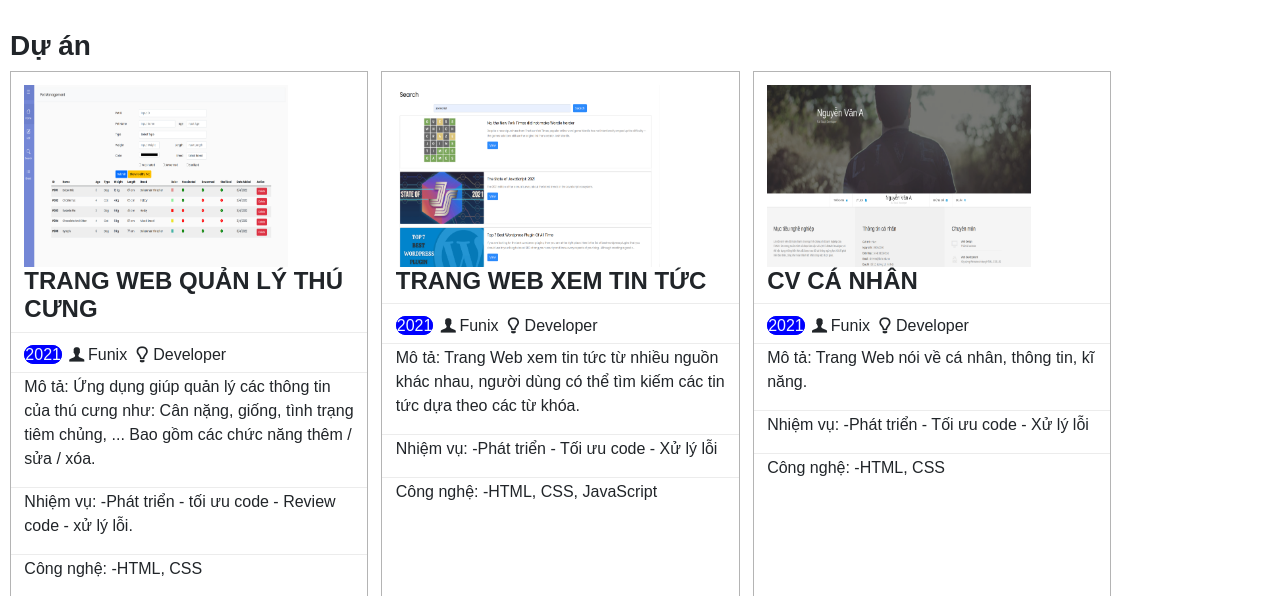
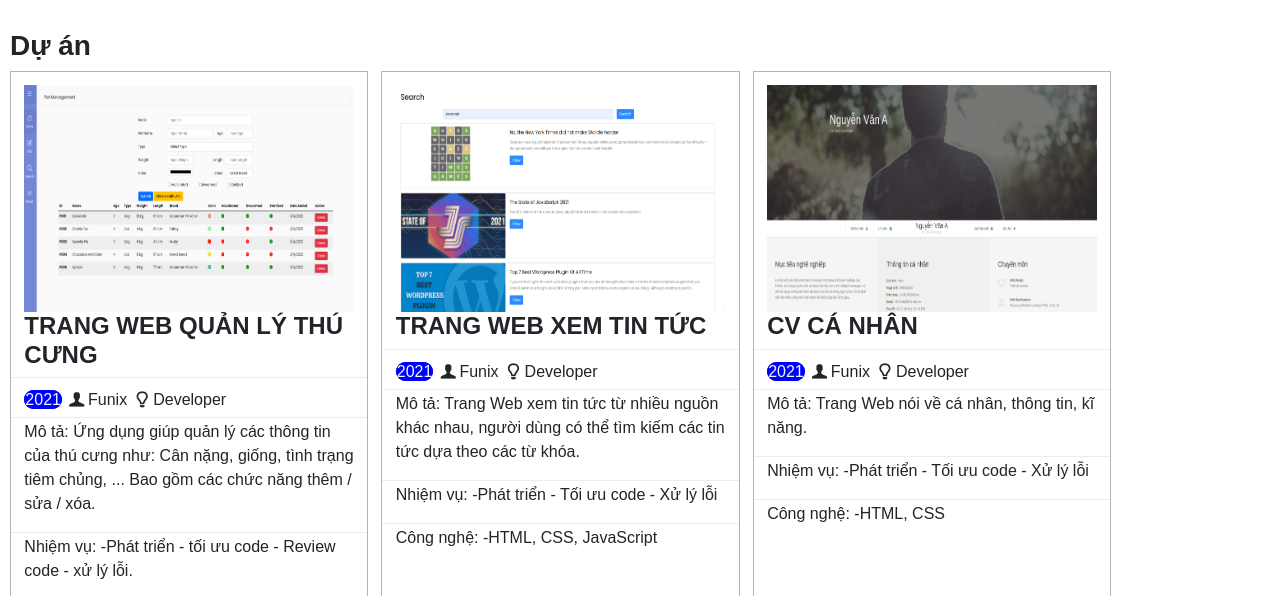
Before and after one commit to JohnPham69/ASM3, a plain HTML site: page index.html in a window 1280 px wide. Shown: the part 1907-2503 px from the top of the page. Drawn offline with nearby package versions, Linux system fonts and the light colour scheme.

Commit message:
Add files via upload

```diff
--- a/css/mobile.css
+++ b/css/mobile.css
@@ -117,6 +117,6 @@
         width: 40vh !important;
     }
     #Project .part img {
-        width: 100% !important;
+        width: inherit;
     }
 }
--- a/css/tablet.css
+++ b/css/tablet.css
@@ -95,10 +95,7 @@
         width: 28vw !important;
     }
     #Project .part img {
-        width: inherit;
-    }
-    .be_smol img {
-        width: 33vh !important;
+        width: 100%;
     }
     .col_only .part {
         width: 90% !important;
--- a/index.html
+++ b/index.html
@@ -278,7 +278,7 @@
                     <p>Công nghệ: -HTML, CSS</p>
                 </div>
                 <div class="part be_smol" style="border: 1px solid #b4b4b4; width: 90%;">
-                    <img src="images/project_3.png " alt="News Web" style="width: 30em;">
+                    <img src="images/project_3.png " alt="News Web">
                     <h2 style="border-style: none; font-size: 24px;">Trang web xem tin tức</h2>
                     <hr style="margin: 0 -14px 0; border: 0; border-top: 1px solid #b4b4b4; padding-top: 10px; ">
                     <p style="display: inline; color: aliceblue; width: max-content; background-color: blue; border: 1px solid blue; border-radius: 30px; ">2021</p>
@@ -294,7 +294,7 @@
 
                 </div>
                 <div class="part be_smol" style="border: 1px solid #b4b4b4; width: 90%;">
-                    <img src="images/project_1.png " alt="Own CV " style="width: 30em; ">
+                    <img src="images/project_1.png " alt="Own CV">
                     <h2 style="border-style: none; font-size: 24px;">CV cá nhân</h2>
                     <hr style="margin: 0 -14px 0; border: 0; border-top: 1px solid #b4b4b4; padding-top: 10px; ">
                     <p style="display: inline; color: aliceblue; width: max-content; background-color: blue; border: 1px solid blue; border-radius: 30px; ">2021</p>
```
